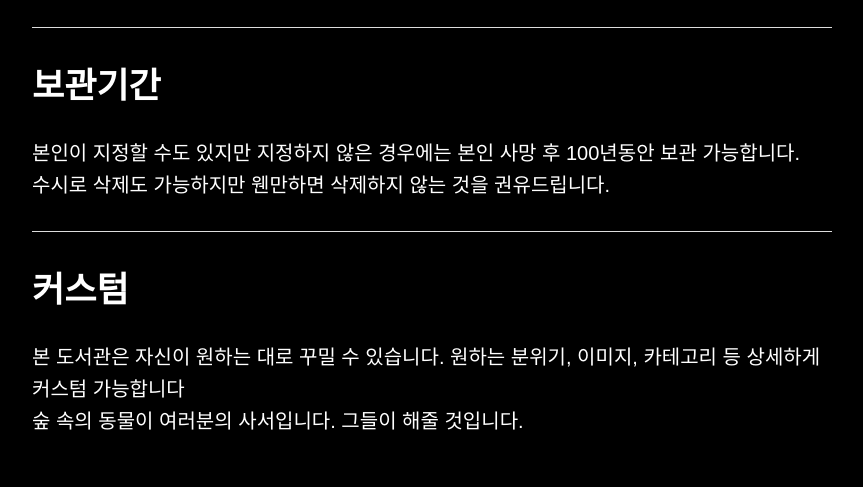
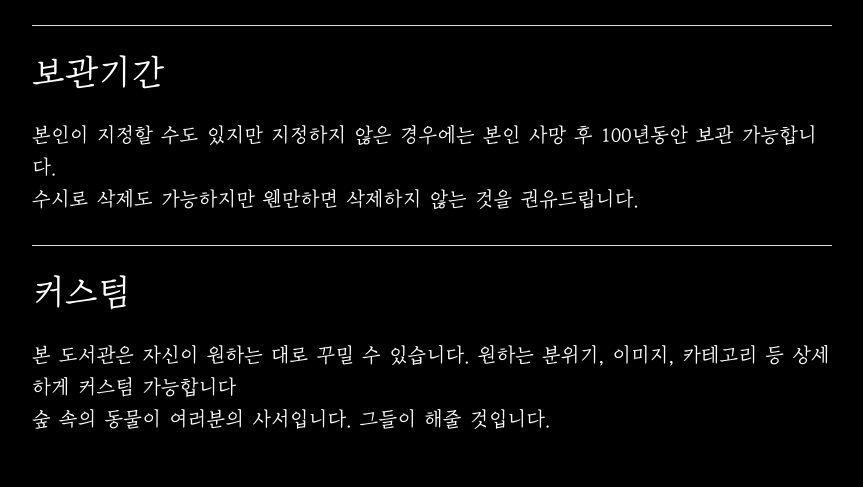
Before and after one commit to ssoy00/ssozss, a plain HTML site: page library.html in a window 1280 px wide. Shown: the part 668-1155 px from the top of the page, without its empty margins (208-1071 px from the left). Drawn offline with Linux system fonts and the light colour scheme; a web font is replaced by a local one.

Commit message:
진짜_진짜_최종_최최종

```diff
--- a/css/library.css
+++ b/css/library.css
@@ -36,7 +36,7 @@ hr { /* hr 태그에 스타일 적용 */
 
 @font-face {
     font-family: 'DX시인과나';
-    src: url('fonts\DX시인과나Bold.woff') format('woff')
+    src: url('../fonts/DX시인과나Bold.woff') format('woff')
   }
 
   .wfont {
```
